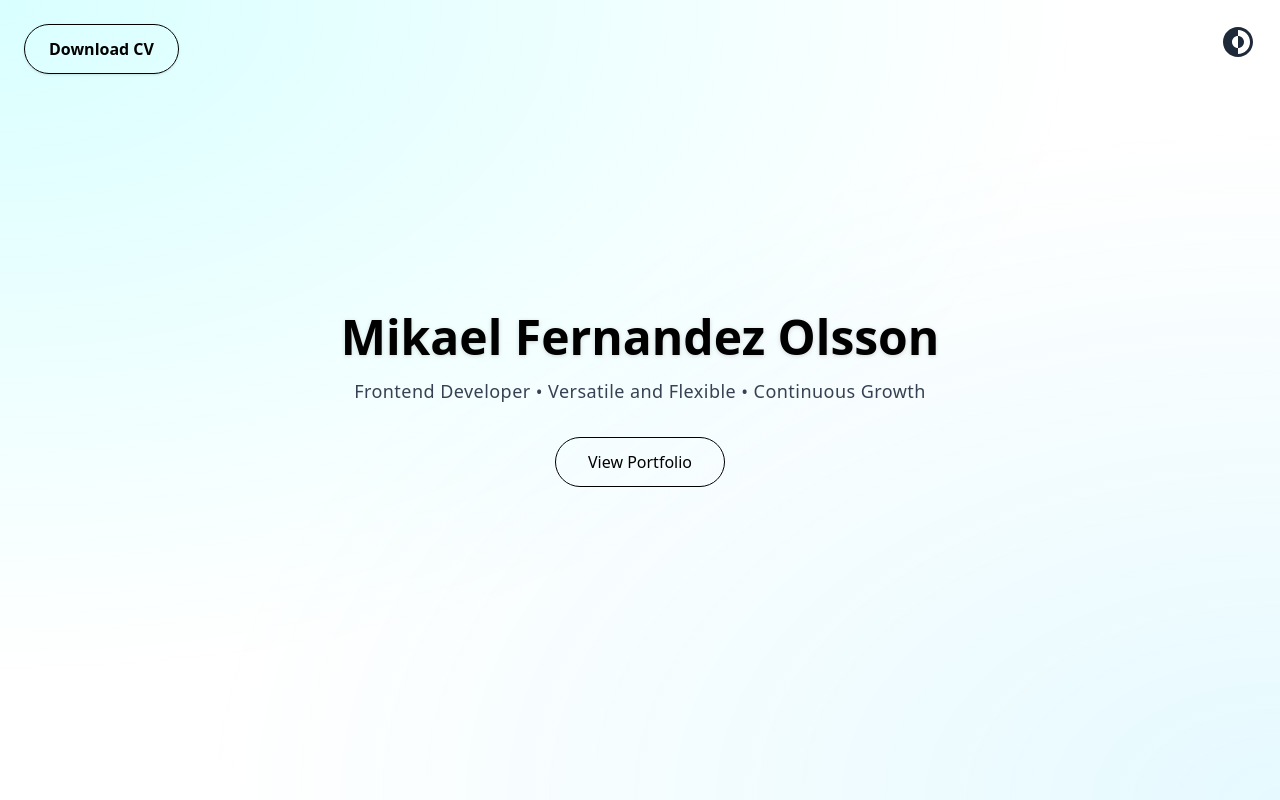
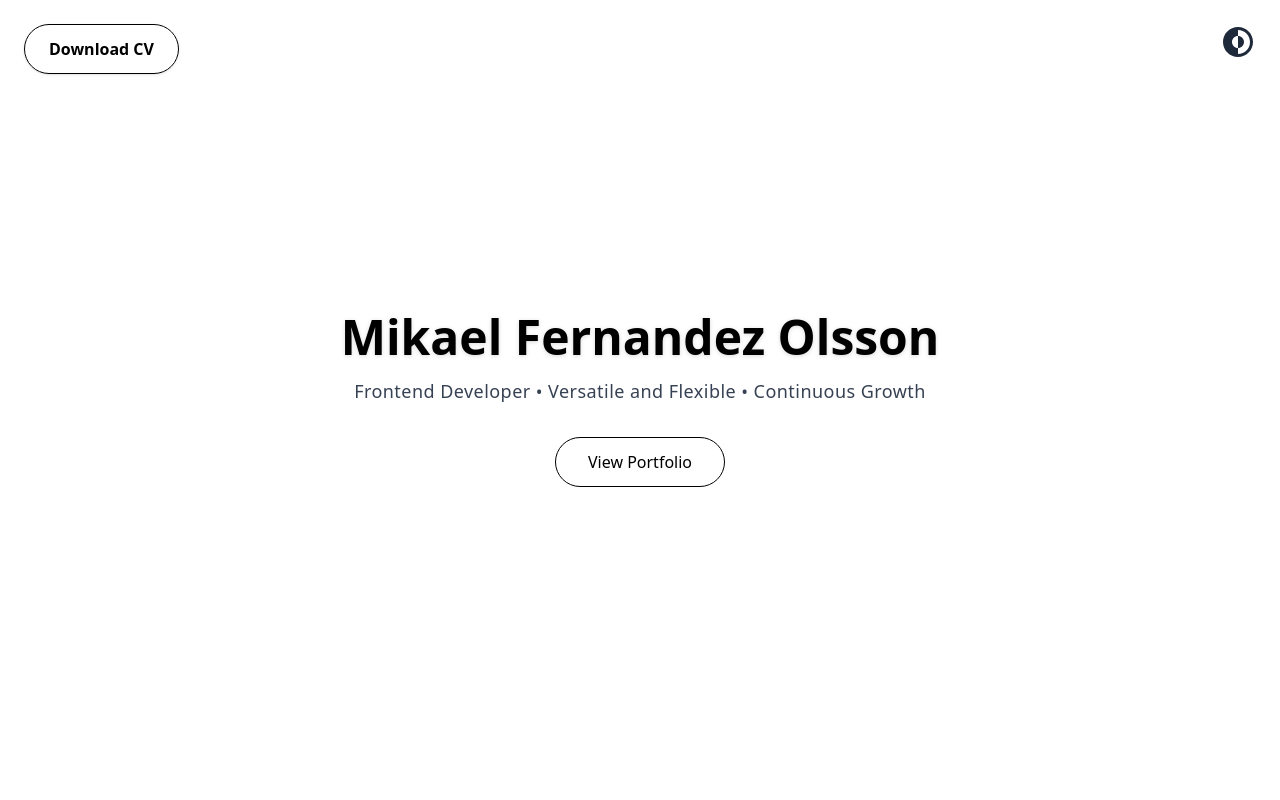
Before and after one commit to Frawser/portfolio, a Next.js app: page / in a window 1280 px wide. Shown: the top 800 px of the page. Built offline with nearby package versions, Linux system fonts and the light colour scheme.

Commit message:
Update layout.tsx

```diff
--- a/src/app/layout.tsx
+++ b/src/app/layout.tsx
@@ -26,10 +26,15 @@ export default function RootLayout({
   return (
     <html lang="en" suppressHydrationWarning>
       <body
-        className={`${geistSans.variable} ${geistMono.variable} antialiased  min-h-screen`}
+        className={`${geistSans.variable} ${geistMono.variable} antialiased min-h-screen`}
       >
-        <Providers >
-          <div className="fixed inset-0 -z-10 pointer-events-none bg-[radial-gradient(ellipse_at_top_left,rgba(0,255,255,0.15)_0%,transparent_60%),radial-gradient(ellipse_at_bottom_right,rgba(0,200,255,0.1)_0%,transparent_60%)] dark:bg-[radial-gradient(ellipse_at_top_left,rgba(0,255,255,0.08)_0%,transparent_60%),radial-gradient(ellipse_at_bottom_right,rgba(0,200,255,0.05)_0%,transparent_60%)] transition-colors duration-500" />
+        <Providers>
+          <div
+            className="
+              fixed inset-0 -z-10 pointer-events-none
+              transition-colors duration-500 dark:bg-[radial-gradient(ellipse_at_top_left,rgba(0,255,255,0.08)_0%,transparent_60%),radial-gradient(ellipse_at_bottom_right,rgba(0,200,255,0.05)_0%,transparent_60%)]
+            "
+          />
 
           {children}
         </Providers>
```
